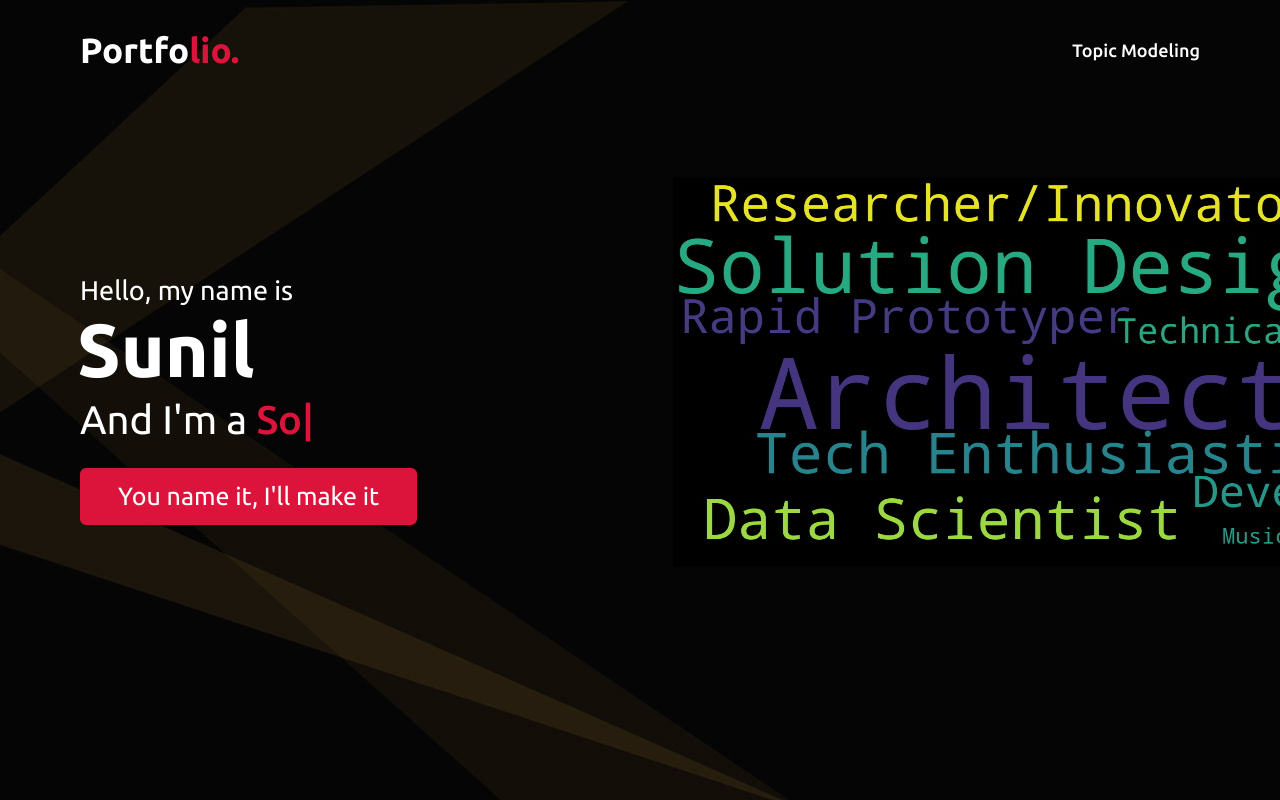
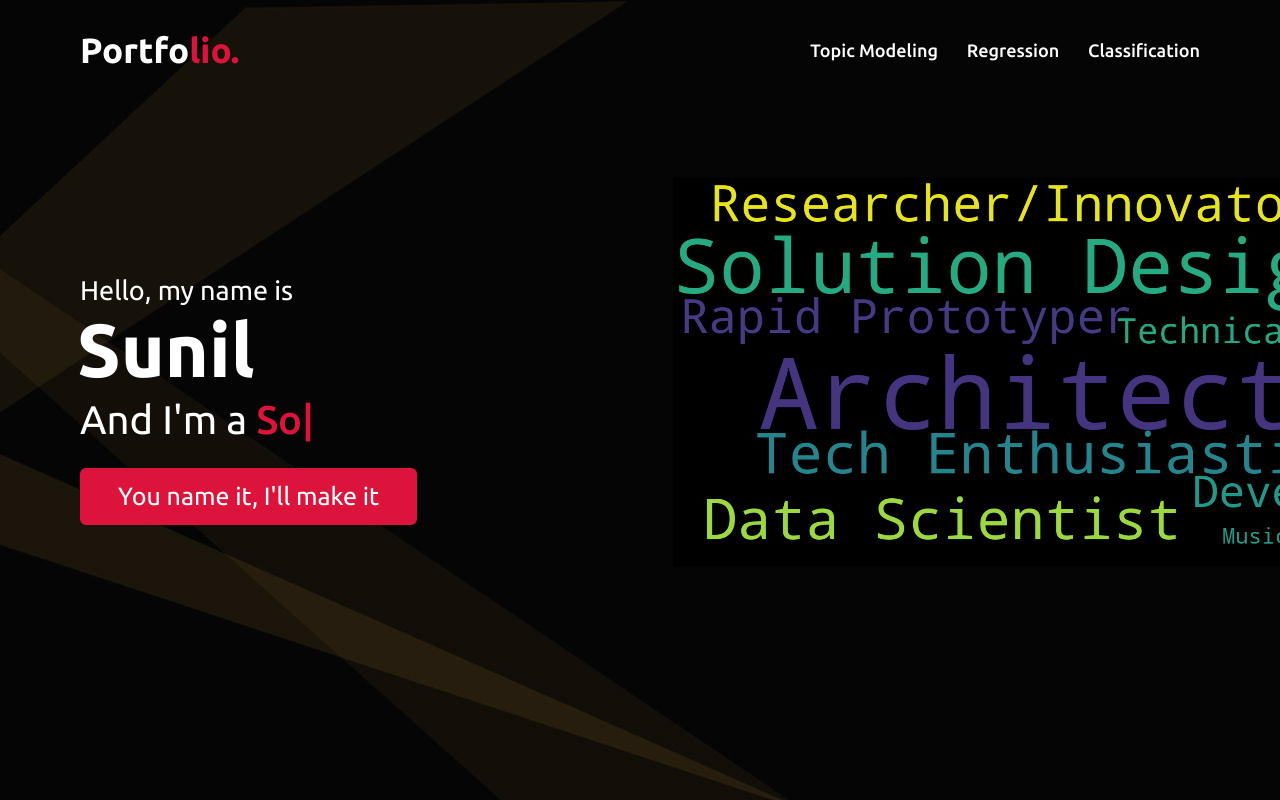
Before and after one commit to talk2sunil83/talk2sunil83.github.io, a plain HTML site: page index.html in a window 1280 px wide. Shown: the top 800 px of the page. Drawn offline with nearby package versions, Linux system fonts and the light colour scheme.

Commit message:
Added Regression and classification examples

```diff
--- a/index.html
+++ b/index.html
@@ -25,9 +25,9 @@
         <div class="max-width">
             <div class="logo"><a href="#">Portfo<span>lio.</span></a></div>
             <ul class="menu">
-                <li><a href="topic_modeling_experiment.html"  target="_blank" class="menu-btn">Topic Modeling</a></li>
-                <!-- <li><a href="#about" class="menu-btn">About</a></li> -->
-                <!-- <li><a href="#cloud" class="menu-btn">Cloud</a></li> -->
+                <li><a href="topic_modeling_experiment.html" target="_blank" class="menu-btn">Topic Modeling</a></li>
+                <li><a href="regression.html" class="menu-btn" target="_blank" >Regression</a></li>
+                <li><a href="classification.html" class="menu-btn" target="_blank" >Classification</a></li>
                 <!-- <li><a href="#skills" class="menu-btn">Skills</a></li> -->
                 <!-- <li><a href="#projects" class="menu-btn">Projects</a></li> -->
                 <!-- <li><a href="#contact" class="menu-btn">Contact</a></li> -->
```
